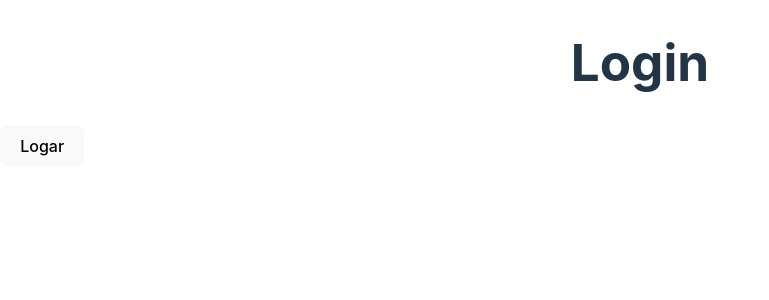
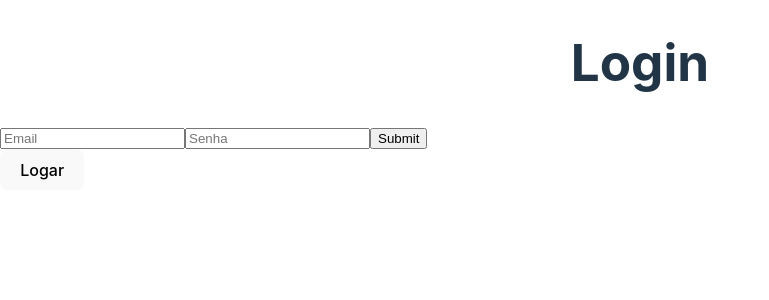
Before and after one commit to rafaellindemann/Aqua365, a React (Vite) app: page /login in a window 1280 px wide. Shown: the top 300 px of the page, without its empty margins (0-769 px from the left). Built offline with nearby package versions, Linux system fonts and the light colour scheme.

Commit message:
feature: wip form de login

```diff
--- a/package.json
+++ b/package.json
@@ -12,6 +12,7 @@
   "dependencies": {
     "react": "^18.2.0",
     "react-dom": "^18.2.0",
+    "react-hook-form": "^7.52.0",
     "react-router-dom": "^6.23.1"
   },
   "devDependencies": {
--- a/src/pages/ListaRelatorios.jsx
+++ b/src/pages/ListaRelatorios.jsx
@@ -12,7 +12,6 @@ function ListaRelatorios() {
         {relatorios.map((relatorio, index) => (
             <CardRelatorio relatorio={relatorio} key={index}/>
         ))}
-
       </div>
     </>
   )
--- a/src/pages/Login.jsx
+++ b/src/pages/Login.jsx
@@ -1,8 +1,13 @@
 import React from 'react'
 import { useNavigate } from 'react-router-dom';
+import { useForm } from 'react-hook-form';
 
 function Login() {
+  const { register, handleSubmit, formState: { errors } } = useForm();
+  const onSubmit = data => console.log(data);
+  console.log(errors);
   const navigate = useNavigate(); // Hook para navegação
+
 
   function fazerLogin(){
     navigate('/')
@@ -11,6 +16,14 @@ function Login() {
   return (
     <div>
       <h1>Login</h1>
+
+      <form onSubmit={handleSubmit(onSubmit)}>
+        <input type="text" placeholder="Email" {...register("Email", {required: true, pattern: /^\S+@\S+$/i})} />
+        <input type="password" placeholder="Senha" {...register("Senha", {required: true})} />
+
+        <input type="submit" />
+      </form>
+
       <button onClick={fazerLogin}>Logar</button>
     </div>
   )
```
Also changed, not shown: 2 other files (tests, documents, lock files or other folders).
